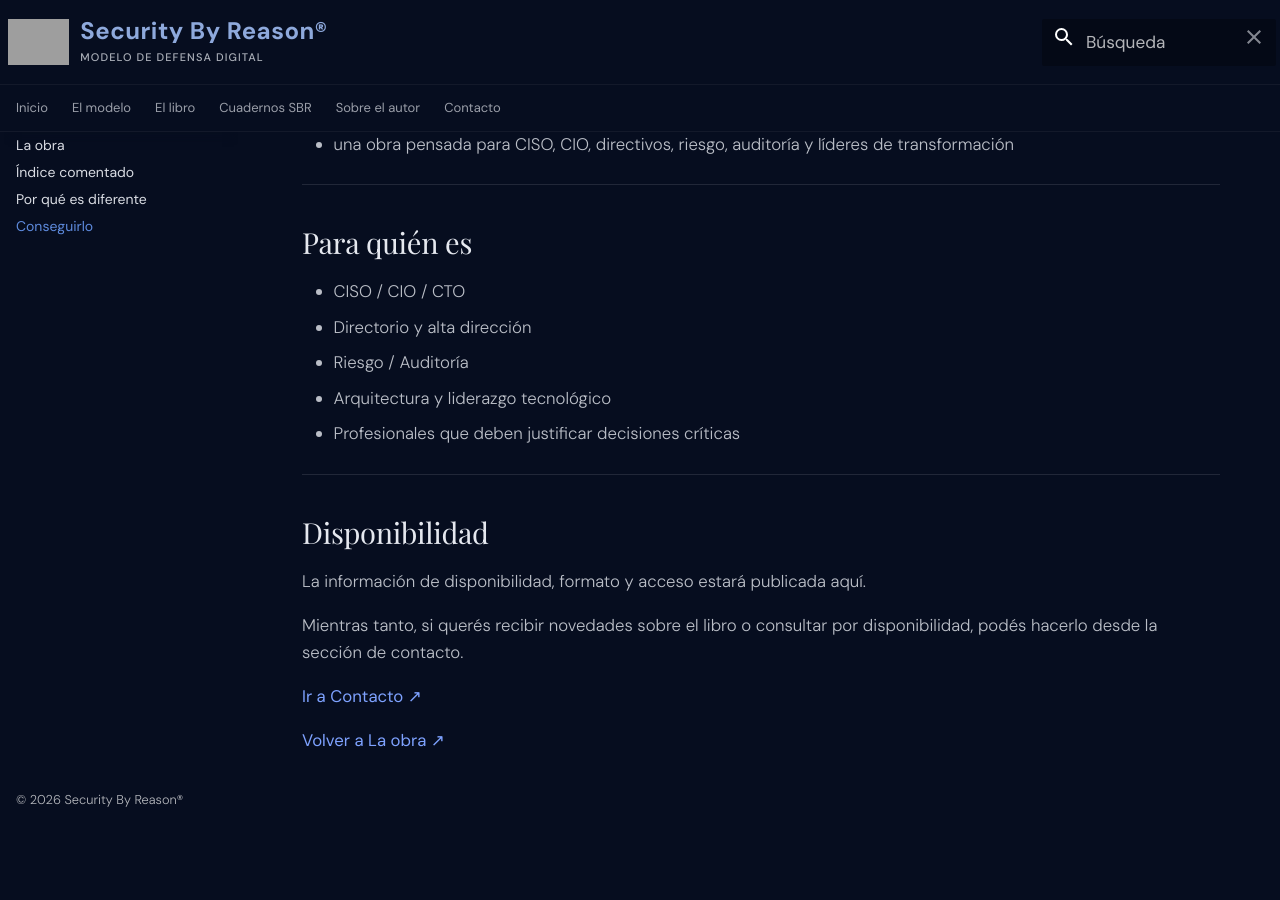
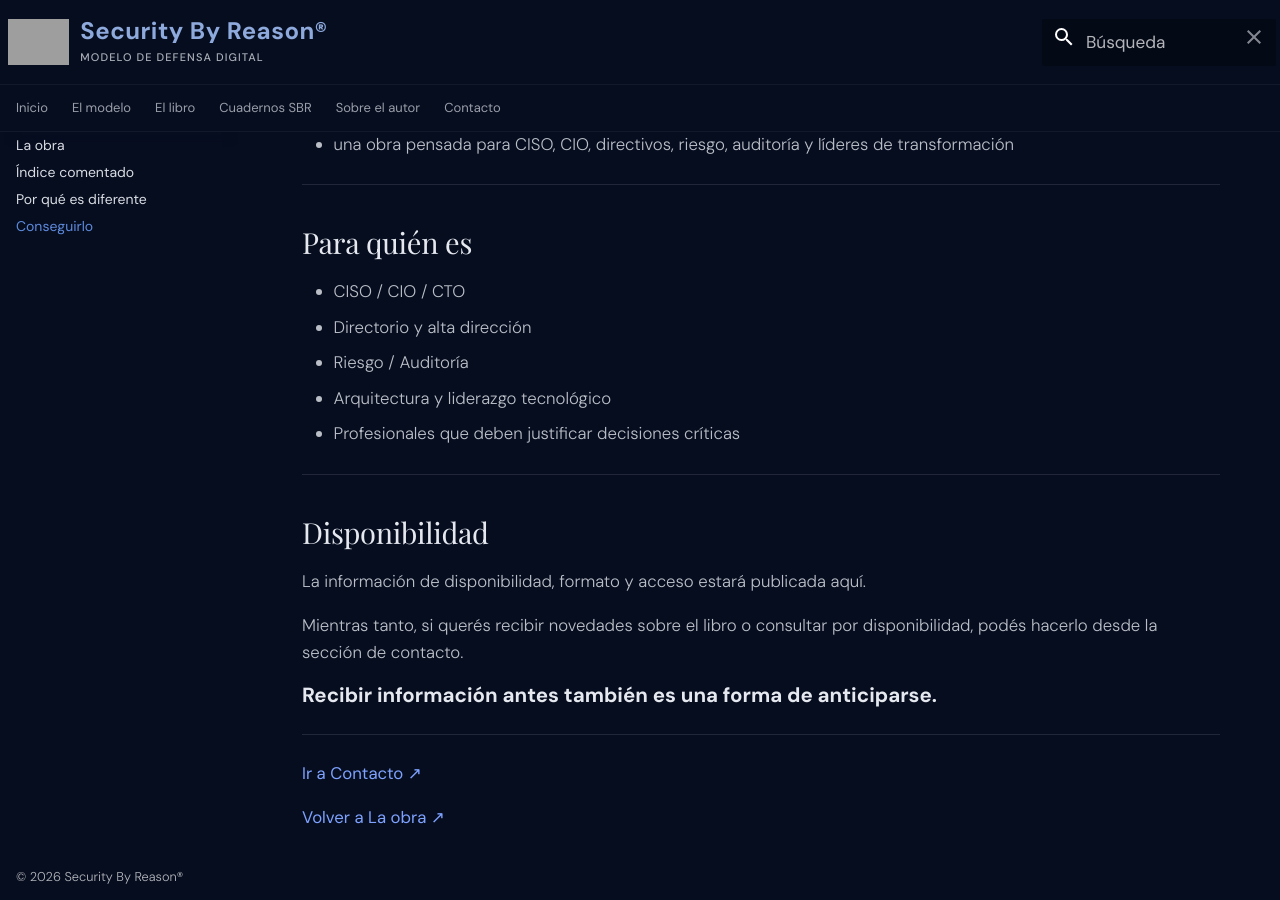
Before and after one commit to danielsasia/sbr-site, an MkDocs documentation site: the page built from docs/libro/conseguir.md, in a window 1280 px wide and 900 px high, scrolled down 569 px. Built offline with MkDocs 1.6.1 and Material for MkDocs 9.7.7, drawn with Linux system fonts in a browser that asks for light colours; some web fonts are replaced; before the commit the page ends 1392 px from its top, so only the background shows below that; grey boxes are pictures that could not be loaded.

Commit message:
Update conseguir.md

```diff
--- a/docs/libro/conseguir.md
+++ b/docs/libro/conseguir.md
@@ -41,6 +41,10 @@
 
 Mientras tanto, si querés recibir novedades sobre el libro o consultar por disponibilidad, podés hacerlo desde la sección de contacto.
 
+<span class="hero-closing">Recibir información antes también es una forma de anticiparse.</span>
+
+---
+
 [Ir a Contacto](../contacto.md){ .text-cta }
 
 [Volver a La obra](index.md){ .text-cta }
```
